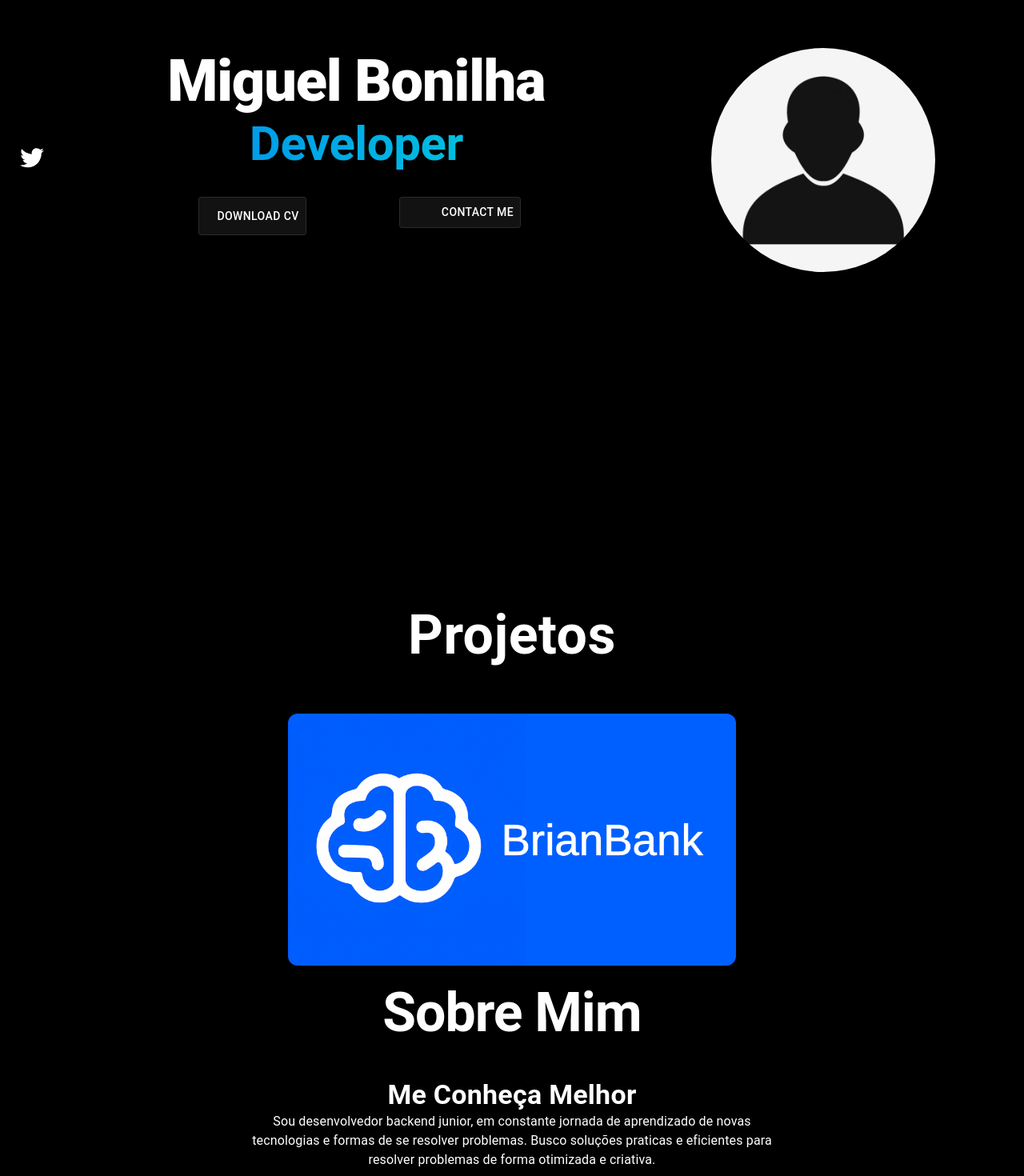
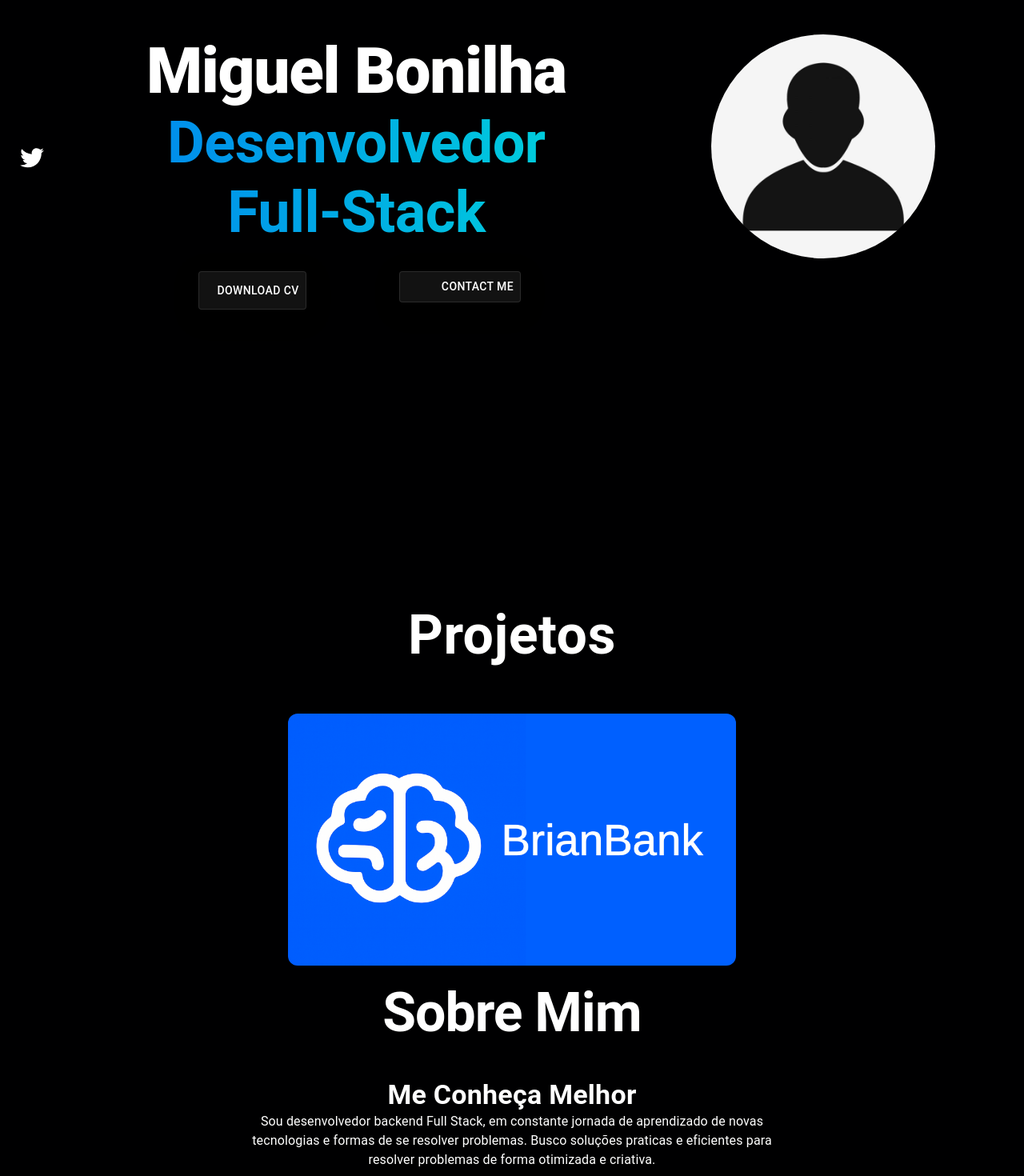
Before and after one commit to MglBonil/portifolio, a React (Vite) app: page / in a window 1280 px wide. Shown: the part 220-1690 px from the top of the page at 80% size. Built offline with nearby package versions, Linux system fonts and the light colour scheme; some icons are missing.

Commit message:
Arrumando titulo, e icones

```diff
--- a/src/pages/Home/sections/About/About.tsx
+++ b/src/pages/Home/sections/About/About.tsx
@@ -165,7 +165,7 @@ export default function AlternateTimeline() {
                             justifyContent="center"
                             textAlign={"center"}
                             color="primary"
-                        >Sou desenvolvedor backend junior, em constante jornada de aprendizado de novas tecnologias e formas de se resolver problemas. Busco soluções praticas e eficientes para resolver problemas de forma otimizada e criativa.</Typography>
+                        >Sou desenvolvedor backend Full Stack, em constante jornada de aprendizado de novas tecnologias e formas de se resolver problemas. Busco soluções praticas e eficientes para resolver problemas de forma otimizada e criativa.</Typography>
                         <Typography
                             justifyContent="center"
                             textAlign={"center"}
@@ -288,7 +288,7 @@ export default function AlternateTimeline() {
                                 <TechIcon name="NetBeans" iconUrl="https://cdn.jsdelivr.net/gh/devicons/devicon/icons/netbeans/netbeans-original.svg" />
                                 <TechIcon name="MySQL" iconUrl="https://cdn.jsdelivr.net/gh/devicons/devicon/icons/mysql/mysql-original.svg" />
                                 <TechIcon name="PostgreSQL" iconUrl="https://cdn.jsdelivr.net/gh/devicons/devicon/icons/postgresql/postgresql-original.svg" />
-                                <TechIcon name="XAMPP" iconUrl="https://cdn.jsdelivr.net/gh/devicons/devicon/icons/xampp/xampp-original.svg" />
+
                             </TabPanel>
                         </Box>
 
--- a/src/pages/Home/sections/Hero/Hero.tsx
+++ b/src/pages/Home/sections/Hero/Hero.tsx
@@ -65,7 +65,7 @@ const Hero = () => {
 							color="primary"
 							variant="h1"
 							textAlign="center"
-							fontSize={{ xs: "2.5rem", md: "4.5rem" }}
+							fontSize={{ xs: "2.5rem", md: "5rem" }}
 							fontWeight="900"
 							height="auto"
 							width="auto"
@@ -73,13 +73,13 @@ const Hero = () => {
 							Miguel Bonilha
 						</Typography>
 
-						<GradientText variant="h2" textAlign="center" height="auto" width="auto">
-							Developer
+						<GradientText variant="h2" textAlign="center" height="auto" width="auto" fontSize={{ xs: "2.5rem", md: "4.5rem" }}>
+							Desenvolvedor <br/> Full-Stack<br />
 						</GradientText>
 
 						<Grid container spacing={2} justifyContent="center">
 
-							<Grid size={{ xs: 12, md: 4 }} display="flex" justifyContent="center">
+							<Grid size={{ xs: 12, md: 4 }} display="flex" justifyContent="center" >
 								<StyledButton>
 									<DownloadIcon /> Download CV
 								</StyledButton>
```
